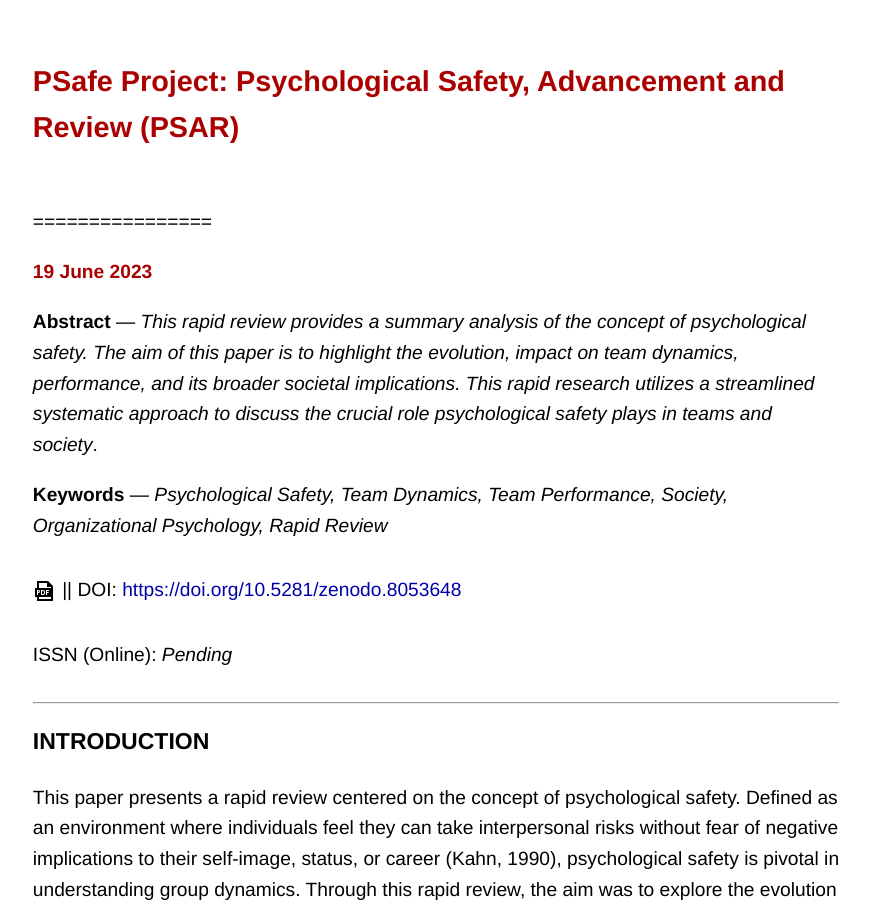
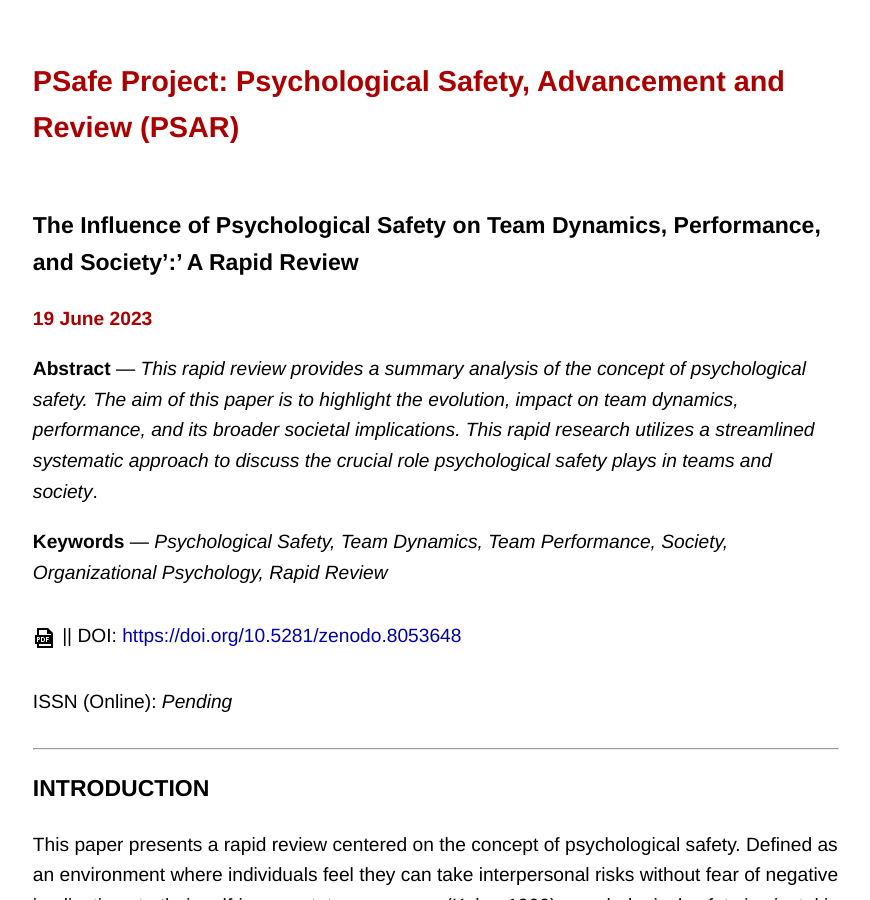
Before and after one commit to atidbit/psafe, a Jekyll site: the page built from _posts/2023-06-19-influence-of-psychological-safety-a-rapid-review.md, in a window 1280 px wide and 900 px high. Shown: the whole window, without its empty margins (204-1074 px from the left). Built offline with Jekyll 4.4.1, drawn with Linux system fonts in a browser that asks for light colours; our own code applies the rules of GitHub Pages for plain Markdown files.

Commit message:
Update 2023-06-19-influence-of-psychological-safety-a-rapid-review.md

```diff
--- a/_posts/2023-06-19-influence-of-psychological-safety-a-rapid-review.md
+++ b/_posts/2023-06-19-influence-of-psychological-safety-a-rapid-review.md
@@ -1,6 +1,6 @@
 ---
 layout: post
-title: The Influence of Psychological Safety on Team Dynamics, Performance, and Society: A Rapid Review
+title: The Influence of Psychological Safety on Team Dynamics, Performance, and Society':' A Rapid Review
 ---
 
 {{ page.title }}
```
